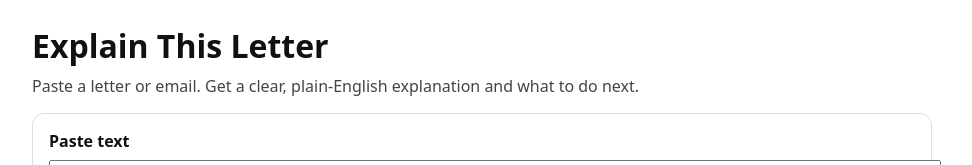
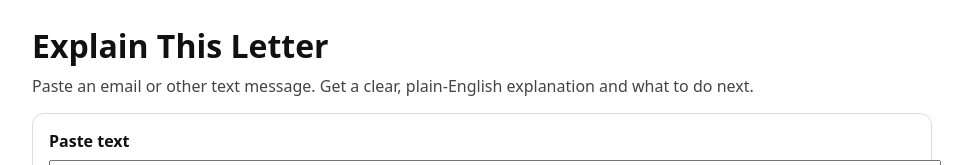
Before and after one commit to WildRosesForever/explain-this-letter, a website: page index.html in a window 1280 px wide. Shown: the top 165 px of the page, without its empty margins (158-1130 px from the left). Drawn offline with Linux system fonts and the light colour scheme.

Commit message:
Update index.html

```diff
--- a/index.html
+++ b/index.html
@@ -3,14 +3,14 @@
 <head>
   <meta charset="utf-8" />
   <meta name="viewport" content="width=device-width,initial-scale=1" />
-  <title>Explain This Letter</title>
+  <title>Explain This Message</title>
   <meta name="description" content="Paste a letter or email. Get a plain-English explanation and what to do next." />
 </head>
 <body style="font-family:system-ui,-apple-system,Segoe UI,Roboto,Arial,sans-serif;max-width:900px;margin:24px auto;padding:0 12px;color:#111;">
 
   <h1 style="margin:0 0 8px;">Explain This Letter</h1>
   <p style="margin:0 0 16px;color:#444;">
-    Paste a letter or email. Get a clear, plain-English explanation and what to do next.
+    Paste an email or other text message. Get a clear, plain-English explanation and what to do next.
   </p>
 
   <div style="border:1px solid #ddd;border-radius:12px;padding:16px;">
```
